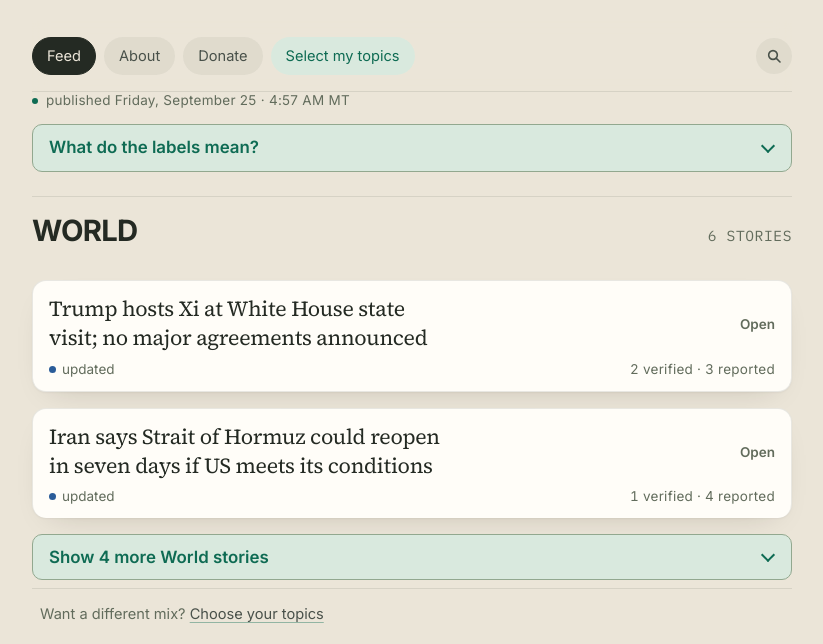
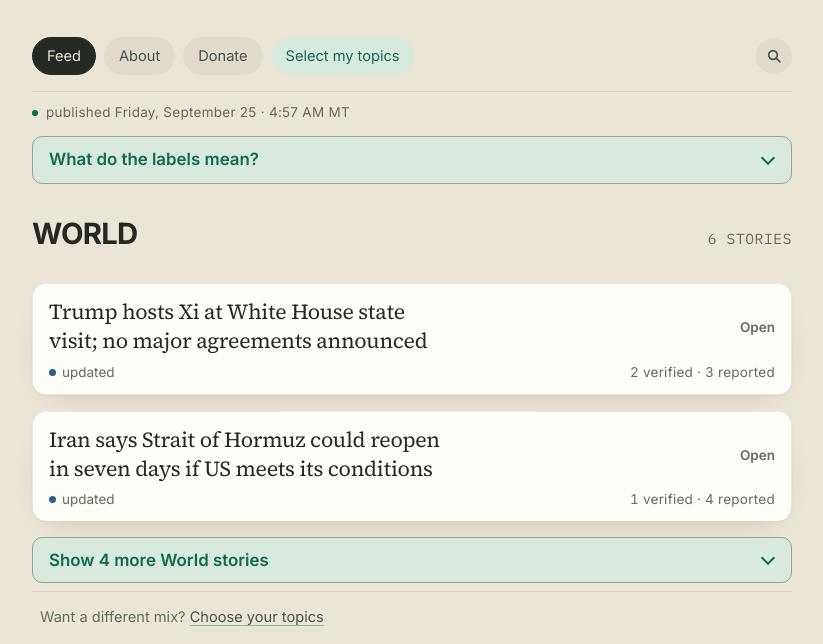
Before and after one commit to kdavis5111/htn-ui-lab, a plain HTML site: page index.html in a window 1280 px wide. Shown: the part 124-768 px from the top of the page, without its empty margins (228-1051 px from the left). Drawn offline with Linux system fonts and the light colour scheme.

Commit message:
Top of feed: space under the nav rule; no rule between the label key and the first section
Also uses Josh's own wording for his finding in REVISIONS.md.

Co-Authored-By: Claude Fable 5.2 <noreply@anthropic.com>

```diff
--- a/index.html
+++ b/index.html
@@ -29,7 +29,7 @@
 <meta name="apple-mobile-web-app-title" content="HeresThe.News">
 <meta name="mobile-web-app-capable" content="yes">
 <link rel="stylesheet" href="https://fonts.googleapis.com/css2?family=IBM+Plex+Mono:wght@400;600&family=Inter:wght@400;600;700&family=Source+Serif+4:opsz,wght@8..60,400;8..60,600;8..60,700&display=swap">
-<link rel="stylesheet" href="style.css?v=20261121e">
+<link rel="stylesheet" href="style.css?v=20261121f">
 <link rel="stylesheet" href="lab.css">
 <div class="lab-banner" hidden></div><!-- banner hidden during user testing -->
 
--- a/style.css
+++ b/style.css
@@ -1322,3 +1322,7 @@ body.searching .band-more { display: block !important; }
   .rk-list { padding: 2px 14px 12px; }
 }
 @media (prefers-reduced-motion: reduce) { .read-key[open] > .rk-list { animation: none; } }
+
+/* ---- Top-of-feed spacing (Kendrick): air under the nav rule; no rule between the label key and the first section ---- */
+@media (min-width: 481px) { .legend-row { margin-top: 12px; } }
+#news > .cat-band:first-of-type { border-top: 0; padding-top: var(--s1); }
```
Also changed, not shown: 1 other file.
